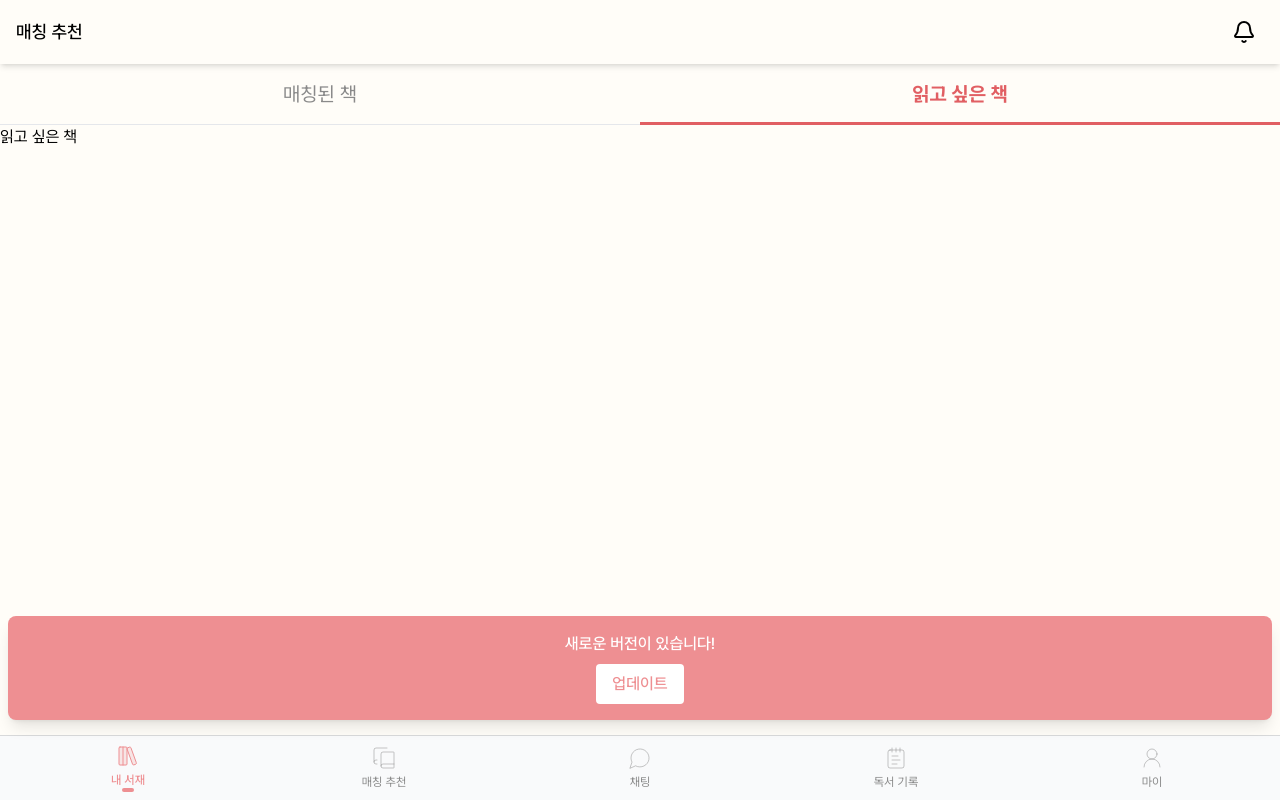
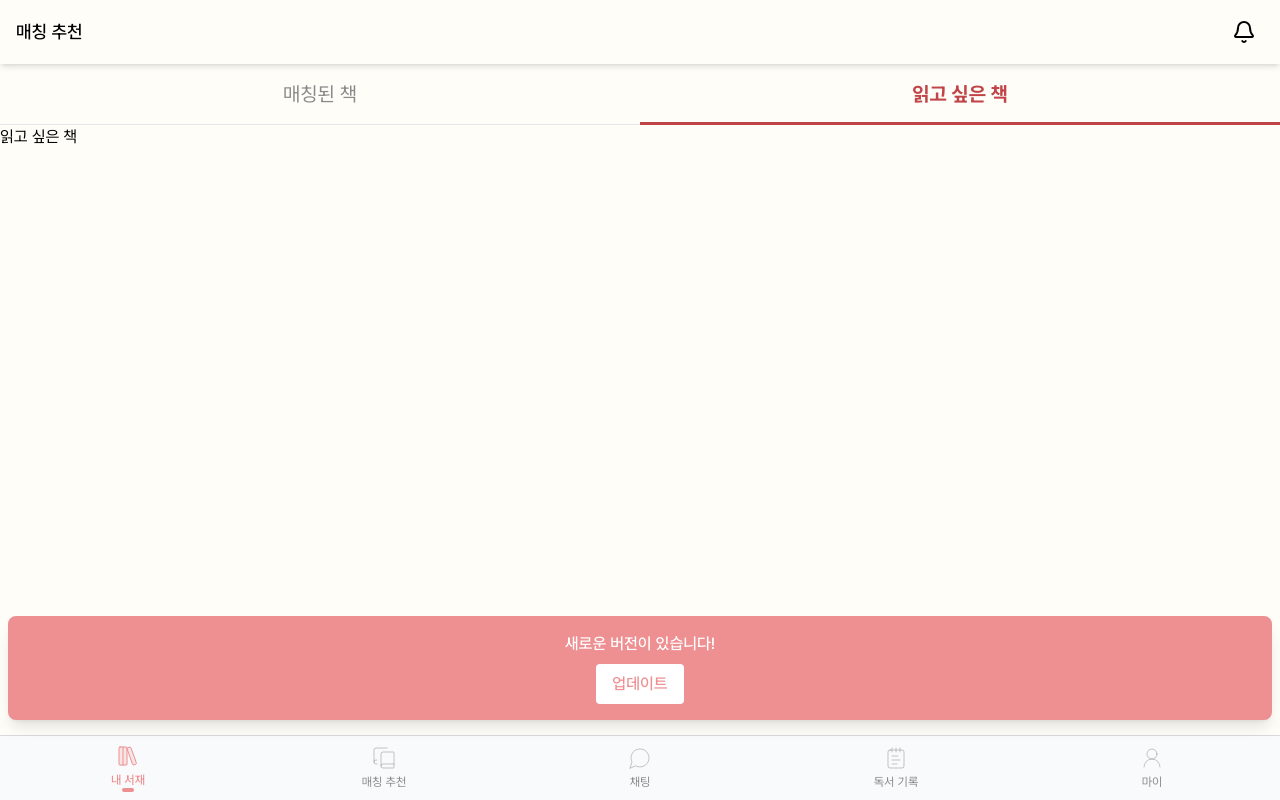
Before and after one commit to SubiHwang/book-shy, a React (Vite) app in the folder bookshy/: page /matching/wish-books in a window 1280 px wide. Built offline with nearby package versions, Linux system fonts and the light colour scheme.

Commit message:
💄 fix: 중첩라우터 탭에서 활성탭 컬러 변경

```diff
--- a/bookshy/src/components/common/TabNavBar.tsx
+++ b/bookshy/src/components/common/TabNavBar.tsx
@@ -12,7 +12,7 @@ const TabNavBar: FC<TabNavBarProps> = ({ pages }) => {
           className={({ isActive }) =>
             `flex-1 text-center py-4 text-xl transition-all relative ${
               isActive
-                ? 'text-primary font-bold after:content-[""] after:absolute after:bottom-[-1px] after:left-0 after:w-full after:h-[3px] after:bg-primary'
+                ? 'text-primary-dark font-bold after:content-[""] after:absolute after:bottom-[-1px] after:left-0 after:w-full after:h-[3px] after:bg-primary-dark'
                 : 'text-light-text-muted hover:opacity-70'
             }`
           }
```
